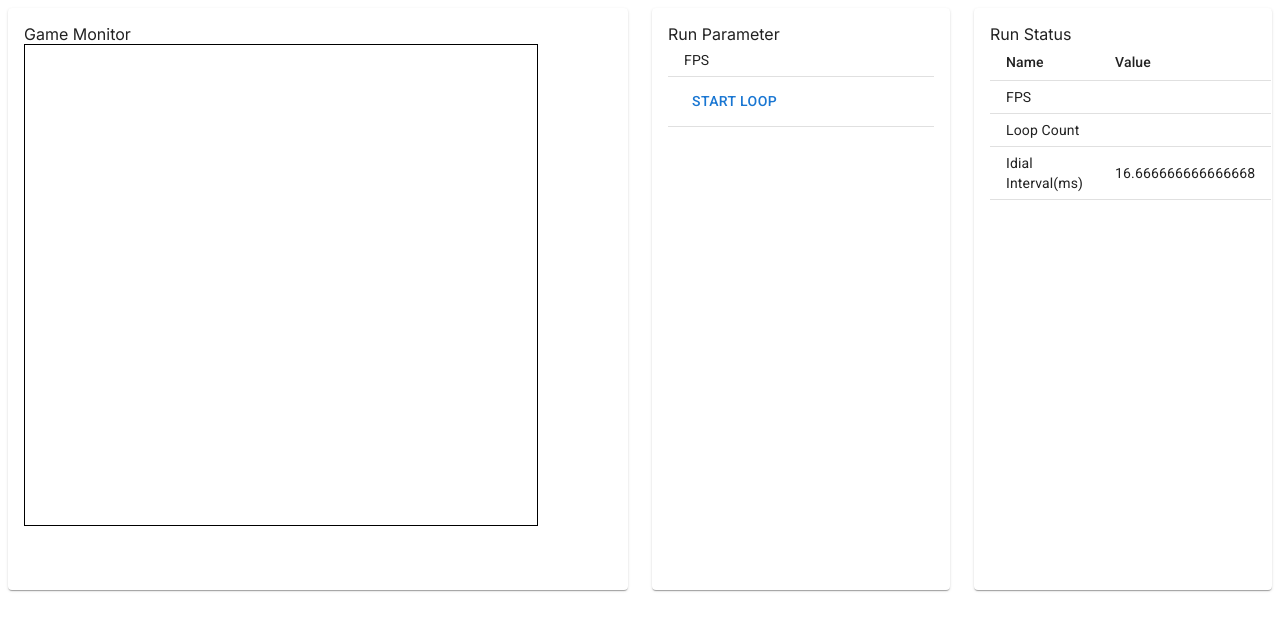
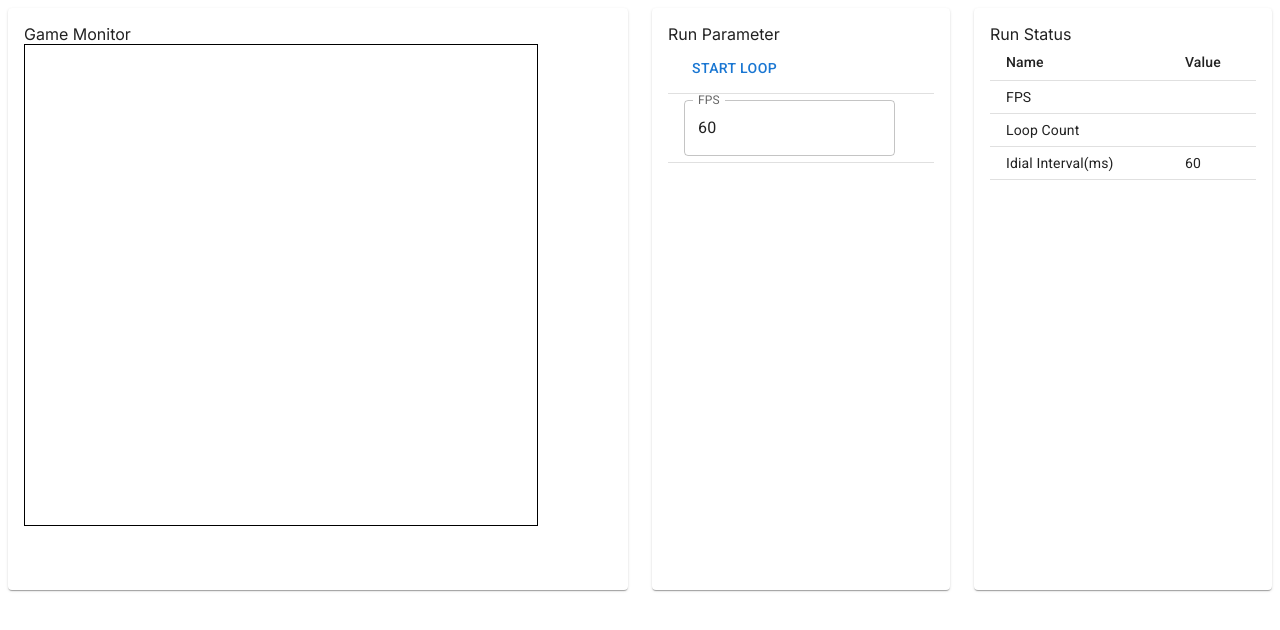
Before and after one commit to kazuhito-m/nes-emulator-study, a Next.js app: page /incubate/gameloop in a window 1280 px wide. Shown: the top 630 px of the page. Built offline with nearby package versions, Linux system fonts and the light colour scheme.

Commit message:
implement: 入力域を設けて、FPSを入力出来るように。

```diff
--- a/src/app/incubate/gameloop/page.tsx
+++ b/src/app/incubate/gameloop/page.tsx
@@ -2,11 +2,8 @@
 
 import * as React from 'react';
 import { useState } from 'react';
-import { Box, Button, Grid, Paper, Table, TableBody, TableCell, TableHead, TableRow } from '@mui/material';
+import { Box, Button, Grid, Paper, Table, TableBody, TableCell, TableHead, TableRow, TextField } from '@mui/material';
 import { OscillatorUseSetInterval } from './oscillator-use-setinterval';
-
-const IDEAL_FPX = 60;
-const IDEAL_INTERVAL_MS = 1000 / IDEAL_FPX;
 
 let oscillator = {} as OscillatorUseSetInterval;
 if (typeof window !== 'undefined') oscillator = new OscillatorUseSetInterval(window);
@@ -16,6 +13,8 @@ const togleText = ['start', 'stop'];
 export default function Page() {
   const [fpsText, fpsTextSet] = useState('');
   const [countText, countTextSet] = useState('');
+  const [inputFpsText, inputFpsTextSet] = useState('60');
+  const [isLooping, isLoopingSet] = useState(false);
 
   const watchFps = (fps: number, count: number) => {
     fpsTextSet(fps.toFixed(3));
@@ -25,9 +24,17 @@ export default function Page() {
   const [buttonText, buttonTextSet] = useState(togleText[0]);
 
   const handleRunEmulator = () => {
-    buttonTextSet(togleText.find(i => i !== buttonText) as string);
-    if (oscillator.isStarted()) oscillator.stop()
-    else oscillator.start(IDEAL_FPX, () => { }, watchFps);
+    const inputFps = parseInt(inputFpsText, 10);
+    if (!inputFps || inputFps <= 0) {
+      alert('fpsの書式が不正です。');
+      return;
+    }
+
+    if (isLooping) oscillator.stop()
+    else oscillator.start(inputFps, () => { }, watchFps);
+
+    isLoopingSet(!isLooping);
+    buttonTextSet(togleText[isLooping ? 0 : 1]);
   };
 
   return (
@@ -60,13 +67,16 @@ export default function Page() {
             <Table size="small">
               <TableBody>
                 <TableRow >
-                  <TableCell>FPS</TableCell>
-                </TableRow>
-                <TableRow >
                   <TableCell>
                     <Button onClick={handleRunEmulator}>{buttonText} loop</Button>
                   </TableCell>
                 </TableRow >
+                <TableRow >
+                  <TableCell>
+                    <TextField label="FPS" type="number" disabled={isLooping}
+                      value={inputFpsText} onChange={(e) => inputFpsTextSet(e.target.value)} />
+                  </TableCell>
+                </TableRow>
               </TableBody>
             </Table>
 
@@ -101,7 +111,7 @@ export default function Page() {
                 </TableRow >
                 <TableRow >
                   <TableCell>Idial Interval(ms)</TableCell>
-                  <TableCell>{IDEAL_INTERVAL_MS}</TableCell>
+                  <TableCell>{inputFpsText}</TableCell>
                 </TableRow >              </TableBody>
             </Table>
 
```
